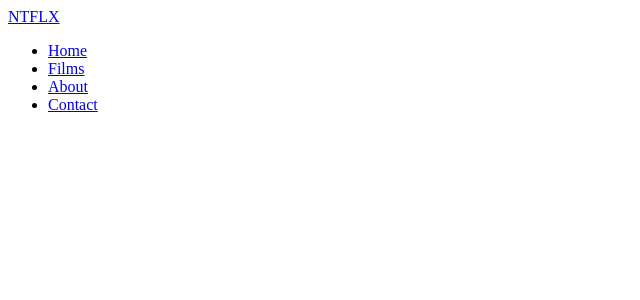
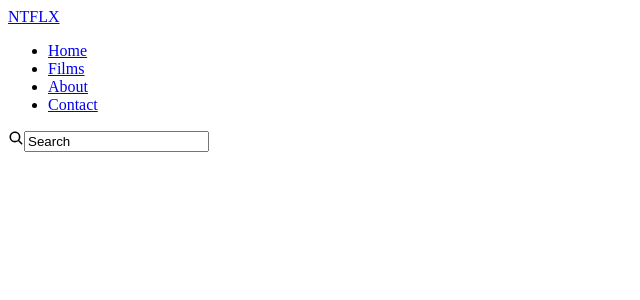
Before and after one commit to dvornicked/ntflx, a Next.js app: page / in a window 1280 px wide. Shown: the top 300 px of the page, without its empty margins (0-640 px from the left). Built offline with nearby package versions, Linux system fonts and the light colour scheme; what theme-ui would draw is missing.

Commit message:
Add Search UI

```diff
--- a/package.json
+++ b/package.json
@@ -16,6 +16,7 @@
 		"next": "12.2.5",
 		"react": "18.2.0",
 		"react-dom": "18.2.0",
+		"react-icons": "^4.4.0",
 		"theme-ui": "^0.14.7"
 	},
 	"devDependencies": {
--- a/src/config/theme.config.ts
+++ b/src/config/theme.config.ts
@@ -27,6 +27,9 @@ export const theme: Theme = {
 				listStyle: 'none',
 				paddingLeft: 0,
 			},
+			svg: {
+				fontSize: 3,
+			},
 		},
 	},
 }
--- a/src/layout/Header/Header.tsx
+++ b/src/layout/Header/Header.tsx
@@ -1,12 +1,13 @@
 import Logo from './Logo/Logo'
 import Navigation from './Navigation/Navigation'
+import Search from './Search/Search'
 
 const Header = () => {
 	return (
 		<div
 			sx={{
 				display: 'grid',
-				gridTemplateColumns: 'auto 1fr 1fr 1fr',
+				gridTemplateColumns: 'auto auto 1fr',
 				alignItems: 'center',
 
 				borderBottom: '2px solid',
@@ -16,6 +17,11 @@ const Header = () => {
 		>
 			<Logo />
 			<Navigation />
+			<Search
+				sx={{
+					justifySelf: 'end',
+				}}
+			/>
 		</div>
 	)
 }
--- /dev/null
+++ b/src/layout/Header/Search/Search.interface.tsx
@@ -0,0 +1 @@
+export interface ISearchProps extends React.HTMLAttributes<HTMLDivElement> {}
--- /dev/null
+++ b/src/layout/Header/Search/Search.tsx
@@ -0,0 +1,43 @@
+import { useState } from 'react'
+import { IoSearch } from 'react-icons/io5'
+import { ISearchProps } from './Search.interface'
+
+const Search = (props: ISearchProps) => {
+	const [searchValue, setSearchValue] = useState('Search')
+	return (
+		<div
+			sx={{
+				transition: 'width 0.3s ease-in-out',
+				width: searchValue === 'Search' ? 'auto' : '100%',
+				height: '100%',
+				display: 'flex',
+				alignItems: 'center',
+				lineHeight: 0,
+				cursor: 'pointer',
+				px: 2,
+				border: '2px solid',
+				borderImage:
+					'linear-gradient(to bottom, transparent 5%, rgba(80,80,80,.5) 50%, transparent 95%) 1',
+			}}
+			{...props}
+		>
+			<IoSearch />
+			<input
+				value={searchValue}
+				sx={{
+					width: searchValue === 'Search' ? '70px' : '100%',
+					height: '100%',
+					fontSize: 2,
+					bg: 'transparent',
+					border: 'none',
+					color: 'text',
+					px: 2,
+				}}
+				onFocus={() => setSearchValue('')}
+				onBlur={() => setSearchValue('Search')}
+				onChange={e => setSearchValue(e.target.value)}
+			/>
+		</div>
+	)
+}
+export default Search
--- a/src/layout/Layout.tsx
+++ b/src/layout/Layout.tsx
@@ -11,6 +11,9 @@ const Layout = (props: ILayoutProps) => {
 				minHeight: '100vh',
 				maxWidth: '1200px',
 				mx: 'auto',
+				'& *': {
+					outline: '0px solid',
+				},
 			}}
 		>
 			<Header />
```
Also changed, not shown: 1 other file (tests, documents, lock files or other folders).
